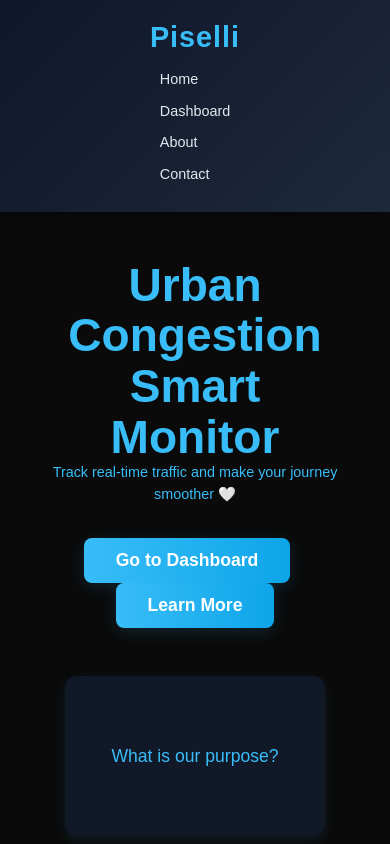
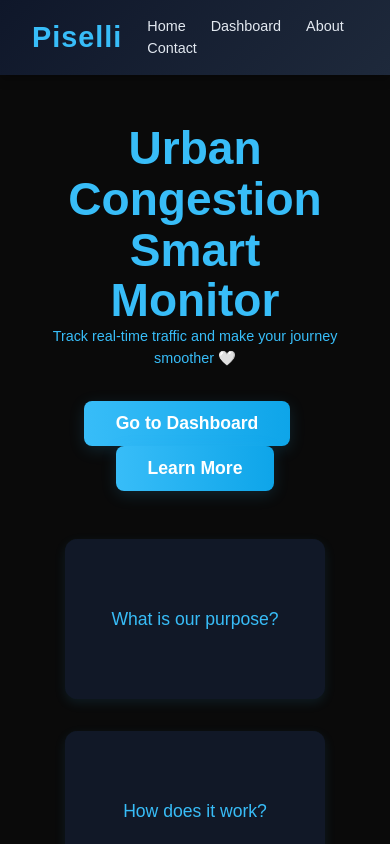
Before and after one commit to yass0k/urban-congestion, a React (Vite) app: page / in a window 390 px wide. Shown: the top 844 px of the page. Built offline with nearby package versions, Linux system fonts and the light colour scheme.

Commit message:
Trigger redeploy

```diff
--- a/src/components/Navbar.css
+++ b/src/components/Navbar.css
@@ -50,15 +50,3 @@
 .links a:hover::after {
   width: 100%;
 }
-
-@media (max-width: 768px) {
-  .navbar {
-    flex-direction: column;
-    align-items: center;
-  }
-
-  .links a {
-    display: block;
-    margin: 10px 0;
-  }
-}
```
